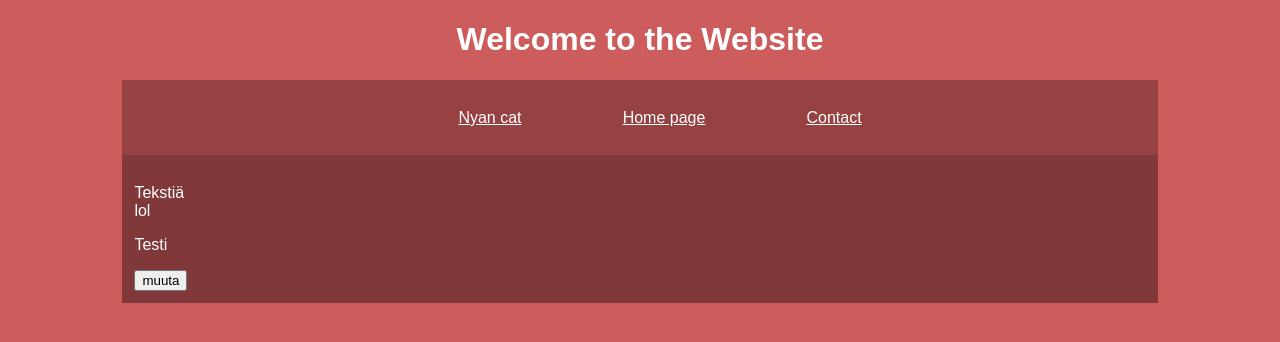
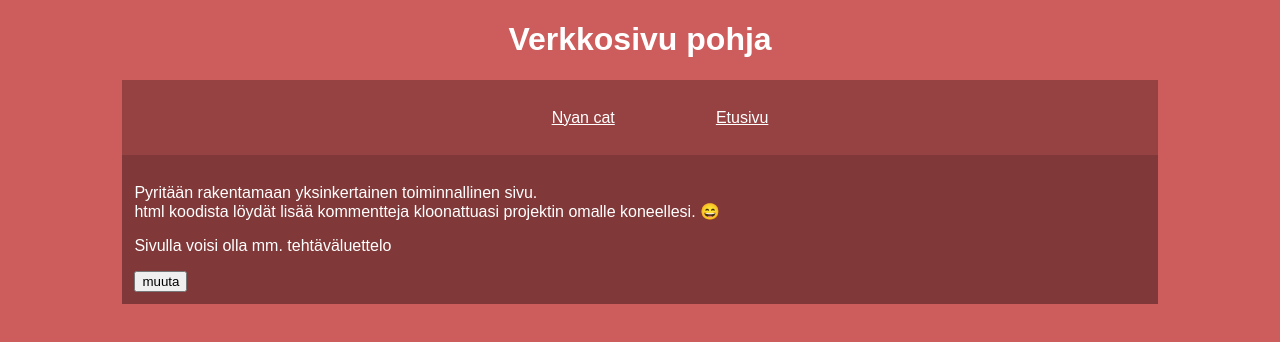
Before and after one commit to patsuli/website1, a plain HTML site: page index.html in a window 1280 px wide. Drawn offline with Linux system fonts and the light colour scheme.

Commit message:
Muokattu projektin alkua varten kivaksi esimerkeillä kommenteilla ja siivottu turhaa pois

```diff
--- a/app.js
+++ b/app.js
@@ -1,3 +1,3 @@
 function myFunction() {
-    document.getElementById("demo").innerHTML = "Lausetta muutettu"
+    document.getElementById("demo").innerHTML = "Tai muita hyviä ideoita!"
 }
--- a/index.html
+++ b/index.html
@@ -8,20 +8,23 @@
         <meta name="viewport" content="width=device-width, initial-scale=1.0"
     </head>
     <body>
-        <h1>Welcome to the Website</h1>
+        <h1>Verkkosivu pohja</h1>
+        <!-- Tämä on html kommentti, nav on alue jolle rakennetaan navigointi. Nav:in tyyliä voi muokata styles.css tiedostossa, jolloin kaikki sisältö tämän sisällä muokkantuu-->
         <nav>
             <ol>
                 <li><a href="https://trex-runner.com/nyancat/">Nyan cat</a></li>
-                <li><a href="index.html">Home page</a></li>
-                <li><a href="index.html">Contact</a></li>
+                <li><a href="index.html">Etusivu</a></li>
             </ol>
         </nav>
+        <!-- div on "boxi"jonka sisältöä voidaan muokata ryhmässä. Esim. fontin väri tai alueen rajat jolla sisältö on-->
         <div class="sisalto">
 
-            <p>Tekstiä <br>
-            lol</p>
+            <p>Pyritään rakentamaan yksinkertainen toiminnallinen sivu. <br>
+            html koodista löydät lisää kommentteja kloonattuasi projektin omalle koneellesi. &#128516
+            </p>
+            <!-- viitataan html tiedoston ulkopuolella sijaitsevaan koodiin. Voidaan kirjoittaa näin jos app.js tiedosto on samassa kansiossa kuin html file. Muuten kirjoitetaan tiedostopolku-->
             <script src="app.js"></script>
-<p id="demo"> Testi</p>
+<p id="demo"> Sivulla voisi olla mm. tehtäväluettelo</p>
 <button type="button" onclick="myFunction()">muuta</button>
         </div>
     </body>
```
